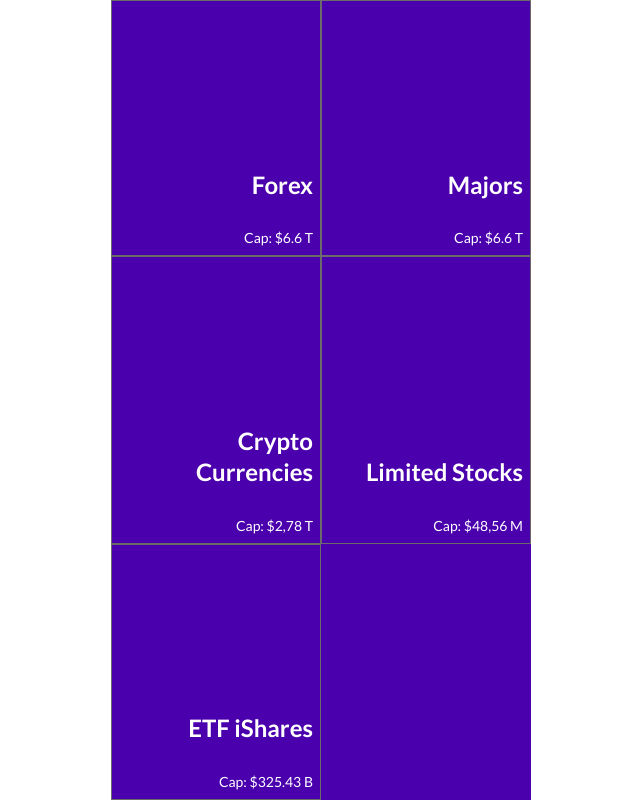
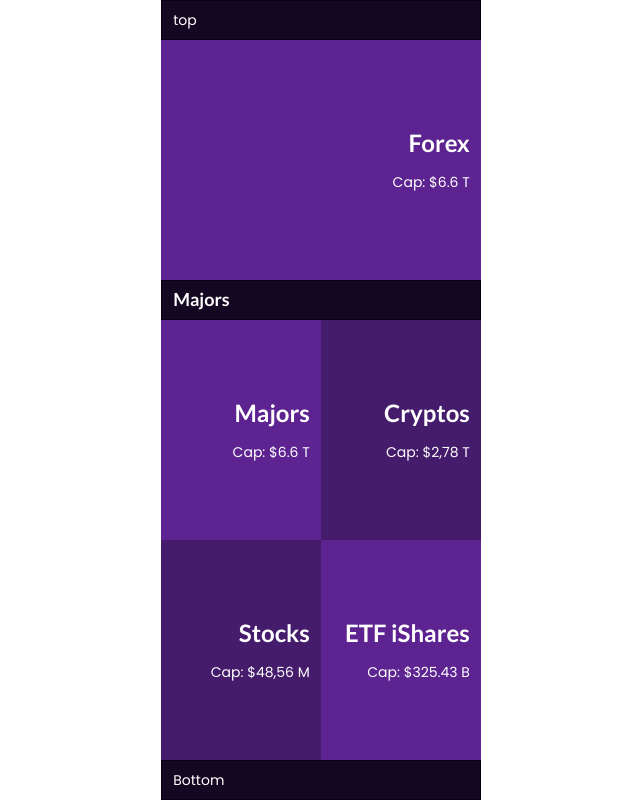
Before and after one commit to KDlamini/forex-metrics, a React (Create React App) app: page / in a window 1280 px wide. Shown: the whole page, without its empty margins (319-959 px from the left). Built offline with nearby package versions, Linux system fonts and the light colour scheme; no server answers.

Commit message:
Add styling for homepage. - Restructure homepage layout.

```diff
--- a/src/App.css
+++ b/src/App.css
@@ -1,3 +1,14 @@
+@import url('https://fonts.googleapis.com/css2?family=Fredoka+One&family=Montserrat:ital,wght@0,100;0,200;0,300;0,400;0,500;0,600;0,700;0,800;0,900;1,100;1,200;1,300;1,400;1,500;1,600;1,700;1,800;1,900&family=Poppins:ital,wght@0,100;0,200;0,300;0,400;0,500;0,600;0,700;0,800;0,900;1,100;1,200;1,300;1,400;1,500;1,600;1,700;1,800;1,900&family=Raleway:ital,wght@0,100;0,200;0,300;0,400;0,500;0,600;0,700;0,800;0,900;1,100;1,200;1,300;1,400;1,500;1,600;1,700;1,800;1,900&family=Roboto+Slab:wght@100;200;300;400;500;600;700;800;900&display=swap');
+
+:root {
+  --bar-color: #140722;
+  --second-bg-color: #451c6b;
+  --bg-color: #5c2391;
+  --border-color: #08000f;
+  --text-color: #fff;
+  --hover-color: #f90;
+}
+
 .markets {
   margin: 0;
   padding: 0;
--- a/src/components/Home.js
+++ b/src/components/Home.js
@@ -23,18 +23,37 @@
 
   return (
     <section className="homepage">
-      {categories.map((item) => {
-        const { path, category, market_cap: cap } = item;
+      <div className="top-bar">top</div>
+      <div className="banner">
+        {categories.map((item) => {
+          const { path, category, market_cap: cap } = item;
 
-        return (
+          return category === 'Forex' && (
+          <Link key={path} to={`/${path}`} className="banner-link">
+            <div className="banner-info">
+              <h2 className="banner-title">{category}</h2>
+              <p className="total">{`Cap: ${cap}`}</p>
+            </div>
+          </Link>
+          );
+        })}
+      </div>
+      <h3 className="sub-heading">Majors</h3>
+      <div className="content-body">
+        {categories.map((item) => {
+          const { path, category, market_cap: cap } = item;
+
+          return category !== 'Forex' && (
           <Link key={path} to={`/${path}`} className="category">
             <div className="category-info">
               <h2 className="category-title">{category}</h2>
               <p className="total">{`Cap: ${cap}`}</p>
             </div>
           </Link>
-        );
-      })}
+          );
+        })}
+      </div>
+      <div className="bottom-bar">Bottom</div>
     </section>
   );
 }
--- a/src/components/data.js
+++ b/src/components/data.js
@@ -14,7 +14,7 @@
 export const categories = [
   { path: 'forex', category: 'Forex', market_cap: '$6.6 T' },
   { path: 'majors', category: 'Majors', market_cap: '$6.6 T' },
-  { path: 'crypto', category: 'Crypto Currencies', market_cap: '$2,78 T' },
-  { path: 'stocks', category: 'Limited Stocks', market_cap: ' $48,56 M' },
+  { path: 'crypto', category: 'Cryptos', market_cap: '$2,78 T' },
+  { path: 'stocks', category: 'Stocks', market_cap: ' $48,56 M' },
   { path: 'efts', category: 'ETF iShares', market_cap: '$325.43 B' },
 ];
--- a/src/styles/Home.css
+++ b/src/styles/Home.css
@@ -1,36 +1,76 @@
 .homepage {
-  display: grid;
-  grid-template-columns: 1fr 1fr;
+  font-family: 'Poppins', 'Roboto Slab', sans-serif;
   min-width: 320px;
   max-width: 420px;
   height: 100vh;
-  background: #4a00ac;
-}
-
-.category {
-  text-decoration: none;
-  color: #fff;
+  color: var(--text-color);
   margin: 0;
   padding: 0;
 }
 
+.top-bar,
+.bottom-bar,
+.sub-heading {
+  display: flex;
+  align-items: center;
+  height: 5vh;
+  margin: 0;
+  padding: 0 0.8rem;
+  background: var(--bar-color);
+  border: 1px solid var(--border-color);
+}
+
+.banner {
+  height: 30vh;
+  background: var(--bg-color);
+}
+
+.banner-link,
+.category {
+  color: var(--text-color);
+  text-decoration: none;
+  margin: 0;
+  padding: 0;
+  background: var(--second-bg-color);
+}
+
+.category:first-child,
+.category:last-child {
+  background: var(--bg-color);
+}
+
+.category:first-child {
+  border-top: none;
+}
+
+.category:last-child {
+  border-bottom: none;
+}
+
+.content-body {
+  display: grid;
+  grid-template-columns: 1fr 1fr;
+  height: 55vh;
+}
+
+.banner-info,
 .category-info {
   display: flex;
   flex-direction: column;
   align-items: flex-end;
-  justify-content: flex-end;
+  justify-content: center;
   width: 100%;
   height: 100%;
   margin: 0;
-  border: 1px solid #6b6b6b;
 }
 
+.banner-title,
 .category-title {
   text-align: end;
-  padding: 0.5rem;
+  padding: 0 0.8rem;
 }
 
 .total {
   margin: 0;
-  padding: 0.5rem;
+  padding: 0 0.8rem;
 }
```
